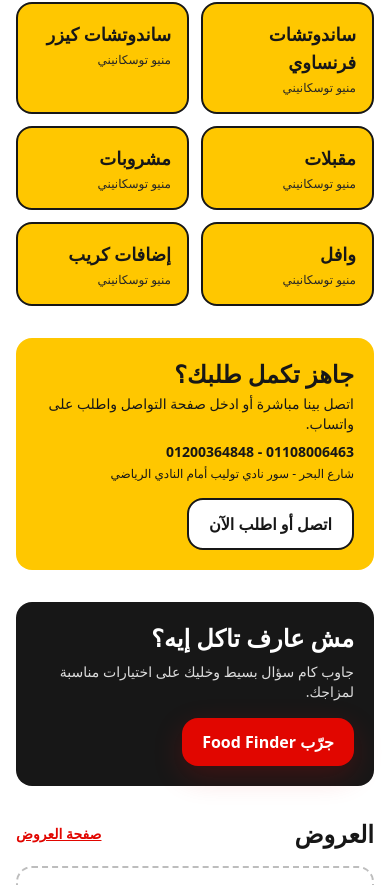
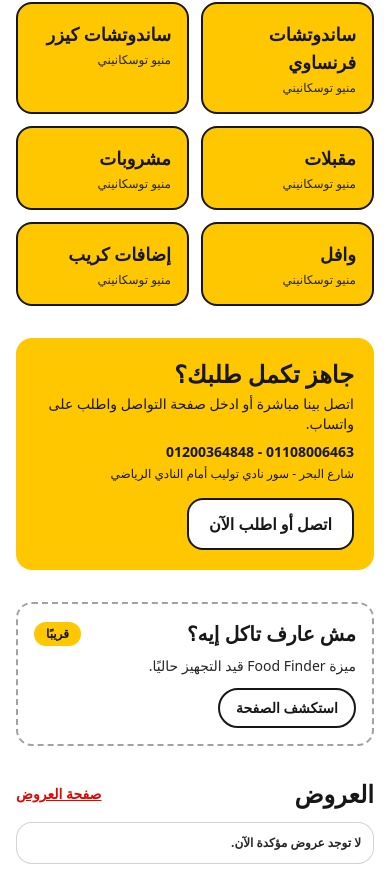
Before and after one commit to omarkhair70-droid/tuscanini-ordering-system, a Next.js app: page / in a window 390 px wide. Shown: the part 1103-1988 px from the top of the page. Built offline with nearby package versions, Linux system fonts and the light colour scheme.

Commit message:
Phase 4.6 mobile UX polish

```diff
--- a/app/globals.css
+++ b/app/globals.css
@@ -31,3 +31,14 @@ body {
     @apply inline-flex items-center justify-center rounded-xl2 border-2 border-brand-dark px-5 py-3 font-bold text-brand-dark transition hover:bg-brand-dark hover:text-brand-white;
   }
 }
+
+@layer utilities {
+  .no-scrollbar::-webkit-scrollbar {
+    display: none;
+  }
+
+  .no-scrollbar {
+    -ms-overflow-style: none;
+    scrollbar-width: none;
+  }
+}
--- a/app/menu/page.tsx
+++ b/app/menu/page.tsx
@@ -1,6 +1,6 @@
 'use client';
 
-import { useMemo, useState } from 'react';
+import { useEffect, useMemo, useState } from 'react';
 import { FloatingCartCta } from '@/components/cart/floating-cart-cta';
 import { CategoryChips } from '@/components/menu/category-chips';
 import { ProductCard } from '@/components/menu/product-card';
@@ -12,6 +12,23 @@ import type { MenuCategorySlug, MenuItem } from '@/types/menu';
 export default function MenuPage() {
   const [activeCategory, setActiveCategory] = useState<MenuCategorySlug | 'all'>('all');
   const [selectedProduct, setSelectedProduct] = useState<MenuItem | null>(null);
+  const validCategorySlugs = useMemo(() => new Set(menuCategories.map((category) => category.slug)), []);
+
+  useEffect(() => {
+    const categoryFromQuery = new URLSearchParams(window.location.search).get('category');
+
+    if (!categoryFromQuery) {
+      setActiveCategory('all');
+      return;
+    }
+
+    if (validCategorySlugs.has(categoryFromQuery as MenuCategorySlug)) {
+      setActiveCategory(categoryFromQuery as MenuCategorySlug);
+      return;
+    }
+
+    setActiveCategory('all');
+  }, [validCategorySlugs]);
 
   const filteredItems = useMemo(() => {
     if (activeCategory === 'all') {
@@ -22,7 +39,7 @@ export default function MenuPage() {
   }, [activeCategory]);
 
   return (
-    <div className="space-y-6 pb-24 md:pb-6">
+    <div className="space-y-6 pb-40 md:pb-6">
       <PageHero title="المنيو" subtitle="منيو توسكانيني - اختياراتك المفضلة بطعم ثابت وجودة ممتازة." />
 
       <section className="rounded-2xl border-2 border-brand-dark bg-brand-yellow/60 py-3">
--- a/components/home/categories-preview.tsx
+++ b/components/home/categories-preview.tsx
@@ -1,3 +1,4 @@
+import Link from 'next/link';
 import { menuCategories } from '@/lib/mock-data';
 
 export function CategoriesPreview() {
@@ -6,10 +7,16 @@ export function CategoriesPreview() {
       <h2 className="section-title">أقسام المنيو</h2>
       <div className="grid grid-cols-2 gap-3 sm:grid-cols-3">
         {menuCategories.map((category) => (
-          <article key={category.id} className="rounded-2xl border-2 border-brand-dark bg-brand-yellow p-4">
-            <h3 className="text-lg font-black">{category.name}</h3>
-            <p className="mt-1 text-xs text-brand-charcoal">{category.description}</p>
-          </article>
+          <Link
+            key={category.id}
+            href={`/menu?category=${category.slug}`}
+            className="block rounded-2xl border-2 border-brand-dark bg-brand-yellow p-4 transition hover:-translate-y-0.5 focus-visible:outline-none focus-visible:ring-2 focus-visible:ring-brand-red"
+          >
+            <article>
+              <h3 className="text-lg font-black">{category.name}</h3>
+              <p className="mt-1 text-xs text-brand-charcoal">{category.description}</p>
+            </article>
+          </Link>
         ))}
       </div>
     </section>
--- a/components/home/food-finder-cta.tsx
+++ b/components/home/food-finder-cta.tsx
@@ -2,11 +2,17 @@ import Link from 'next/link';
 
 export function FoodFinderCta() {
   return (
-    <section className="rounded-2xl bg-brand-dark p-5 text-brand-white">
-      <h2 className="text-2xl font-black">مش عارف تاكل إيه؟</h2>
-      <p className="mt-2 text-sm text-brand-white/85">جاوب كام سؤال بسيط وخليك على اختيارات مناسبة لمزاجك.</p>
-      <Link href="/food-finder" className="btn-primary mt-4">
-        جرّب Food Finder
+    <section className="rounded-2xl border-2 border-dashed border-brand-dark/40 bg-brand-white p-4 text-brand-dark">
+      <div className="flex items-center justify-between gap-2">
+        <h2 className="text-xl font-black">مش عارف تاكل إيه؟</h2>
+        <span className="rounded-full bg-brand-yellow px-3 py-1 text-xs font-extrabold text-brand-dark">قريبًا</span>
+      </div>
+      <p className="mt-2 text-sm text-brand-charcoal">ميزة Food Finder قيد التجهيز حاليًا.</p>
+      <Link
+        href="/food-finder"
+        className="mt-3 inline-flex rounded-full border-2 border-brand-dark px-4 py-2 text-sm font-bold text-brand-dark"
+      >
+        استكشف الصفحة
       </Link>
     </section>
   );
--- a/components/home/offers-preview.tsx
+++ b/components/home/offers-preview.tsx
@@ -5,7 +5,7 @@ export function OffersPreview() {
   const hasConfirmedOffers = confirmedOffers.length > 0;
 
   return (
-    <section className="space-y-4">
+    <section className="space-y-3">
       <div className="flex items-center justify-between">
         <h2 className="section-title">العروض</h2>
         <Link href="/offers" className="text-sm font-bold text-brand-red underline">
@@ -23,11 +23,13 @@ export function OffersPreview() {
             </article>
           ))}
         </div>
-      ) : (
-        <div className="rounded-2xl border-2 border-dashed border-brand-charcoal/30 bg-brand-white p-4 text-sm font-bold text-brand-charcoal">
-          العروض قريبًا
+      ) : null}
+
+      {!hasConfirmedOffers ? (
+        <div className="rounded-xl2 border border-brand-charcoal/20 bg-brand-white p-3 text-xs font-semibold text-brand-charcoal">
+          لا توجد عروض مؤكدة الآن.
         </div>
-      )}
+      ) : null}
     </section>
   );
 }
--- a/components/layout/site-footer.tsx
+++ b/components/layout/site-footer.tsx
@@ -3,7 +3,7 @@ import { siteConfig } from '@/lib/site-config';
 
 export function SiteFooter() {
   return (
-    <footer className="mt-12 bg-brand-dark py-8 text-brand-white">
+    <footer className="mt-12 bg-brand-dark pb-28 pt-8 text-brand-white md:pb-8">
       <div className="container-tight space-y-2 text-sm">
         <p className="text-lg font-black">{siteConfig.nameAr}</p>
         <p>{siteConfig.addressAr}</p>
--- a/components/menu/category-chips.tsx
+++ b/components/menu/category-chips.tsx
@@ -8,7 +8,7 @@ type CategoryChipsProps = {
 
 export function CategoryChips({ categories, activeCategory, onSelectCategory }: CategoryChipsProps) {
   return (
-    <div className="-mx-4 flex gap-2 overflow-x-auto px-4 pb-2">
+    <div className="-mx-4 no-scrollbar flex touch-pan-x gap-2 overflow-x-auto px-4 pb-2">
       <button
         type="button"
         onClick={() => onSelectCategory('all')}
```
